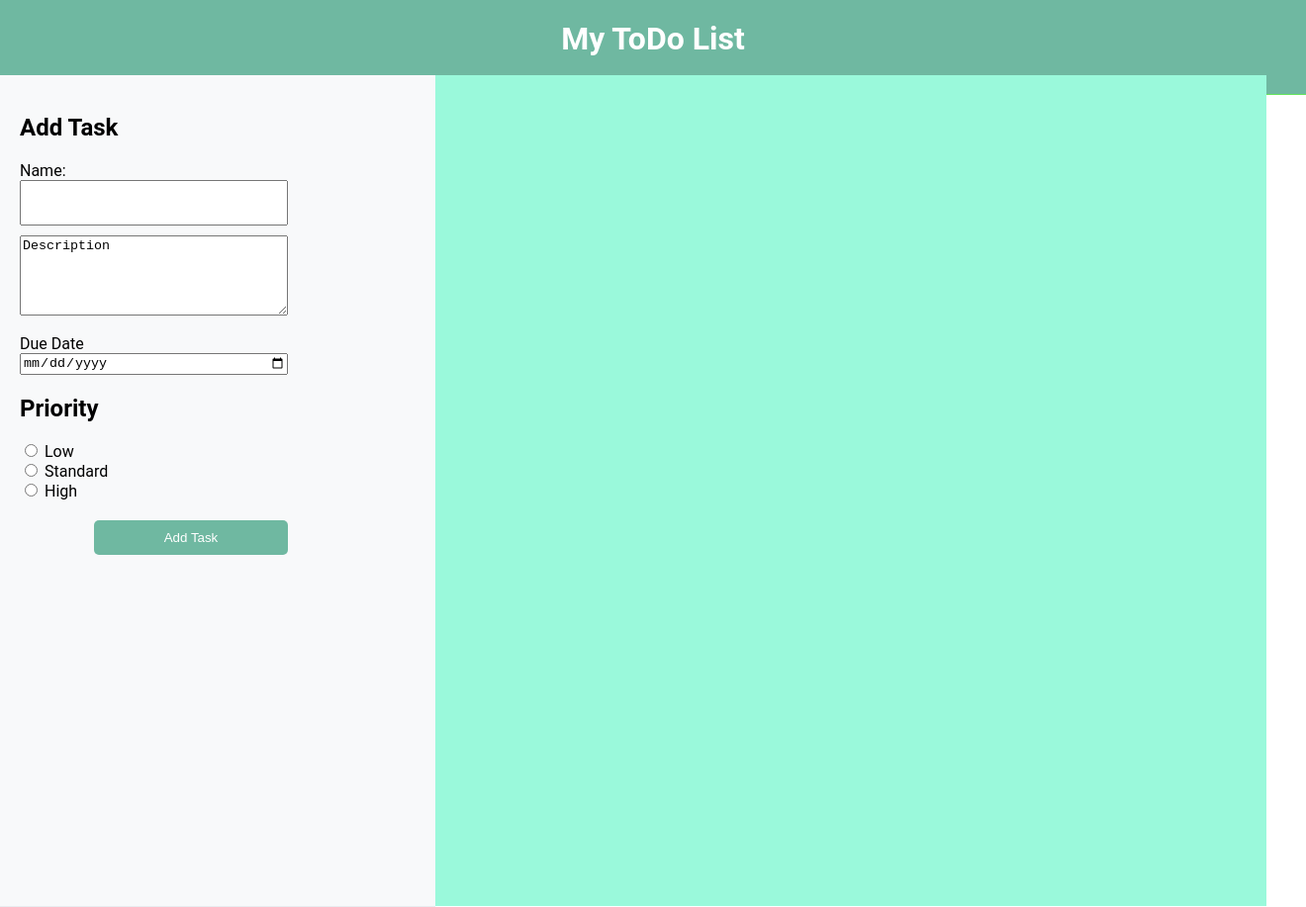
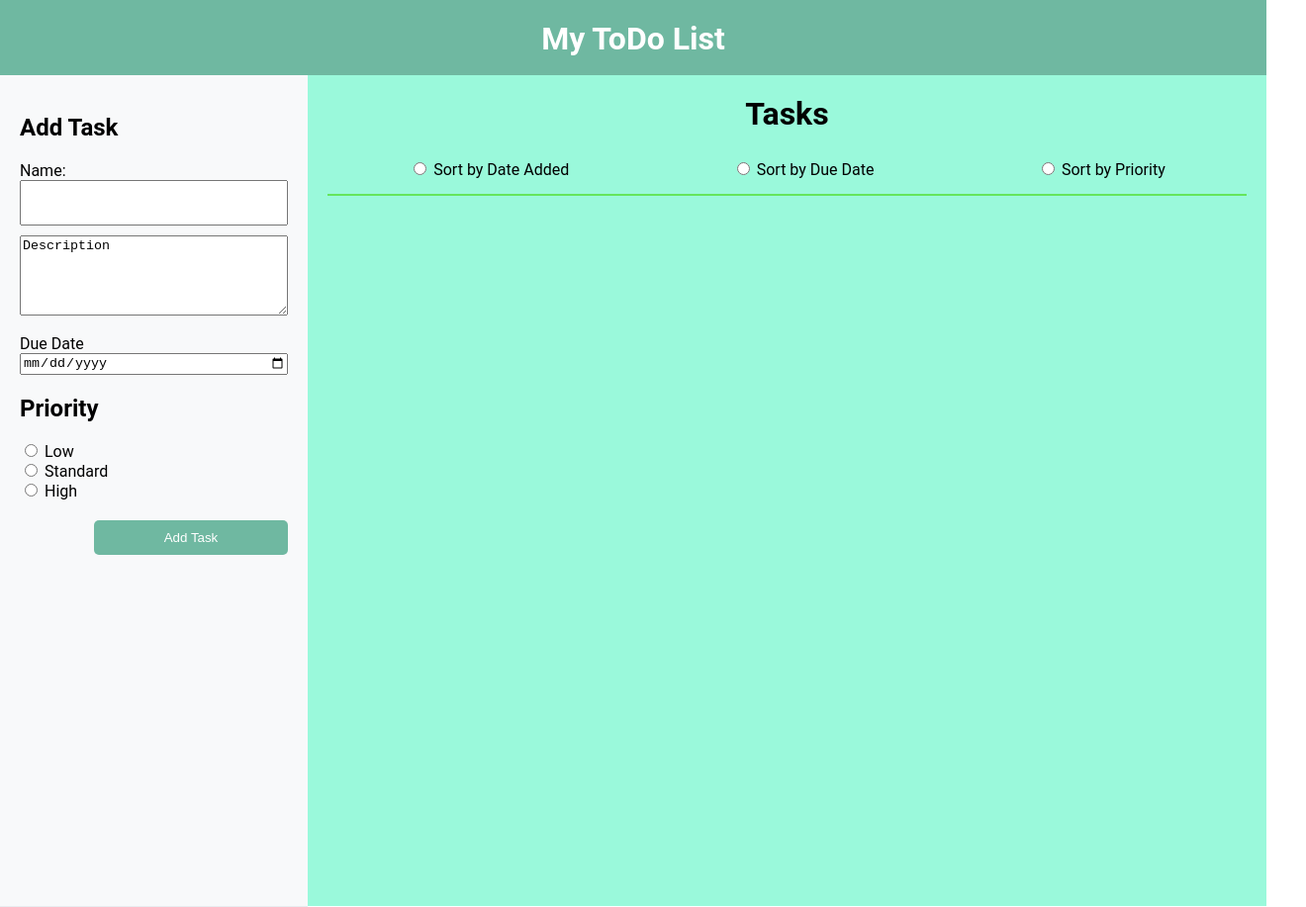
Before and after one commit to mrdoza/todo-list, a website built with webpack: page src/index.html in a window 1280 px wide. Shown: the whole page at 99% size, 1320 px wide, since content can reach past the window. Built offline with nearby package versions, Linux system fonts and the light colour scheme.

Commit message:
more styling added sort buttons added task label better flex sizing to elimate whitespace

```diff
--- a/src/index.html
+++ b/src/index.html
@@ -13,24 +13,16 @@
           <h2>Add Task</h2>
             <label for="task_name">Name:</label>
             <input type="text" id="task_name" name="task_name" />
-
             <label for="task_desc"></label>
-
-          <textarea rows="5" cols="30" id="task_desc" name="task_desc">
-Description</textarea
-          >
-
+            <textarea rows="5" cols="30" id="task_desc" name="task_desc">Description</textarea>
             <br />
             <label for="due_date">Due Date</label>
-
             <input type="date" id="due_date" name="due_date" />
-
           <h2>Priority</h2>
             <div>
               <input type="radio" id="low" name="priority" value="low" />
               <label for="low">Low</label>
             </div>
-
           <div>
             <input
               type="radio"
@@ -40,7 +32,6 @@ Description</textarea
             />
             <label for="standard">Standard</label>
           </div>
-
           <div>
             <input type="radio" id="high" name="priority" value="high" />
             <label for="high">High</label>
@@ -48,7 +39,38 @@ Description</textarea
           <button type="submit">Add Task</button>
         </form>
       </div>
-      <div id="rightPane" class="content"></div>
+      <div id="rightPane" class="content">
+        <h2>Tasks</h2>
+        <div class="sort_buttons">
+          <div>
+            <input
+              type="radio"
+              id="sort_date_added"
+              name="sort"
+              value="date_added"
+            />
+            <label for="sort_date_added">Sort by Date Added</label>
+          </div>
+          <div>
+            <input
+              type="radio"
+              id="sort_due_date"
+              name="sort"
+              value="due_date"
+            />
+            <label for="sort_due_date">Sort by Due Date</label>
+          </div>
+          <div>
+            <input
+              type="radio"
+              id="sort_priority"
+              name="sort"
+              value="priority"
+            />
+            <label for="sort_priority">Sort by Priority</label>
+          </div>
+        </div>
+      </div>
     </div>
   </body>
 </html>
--- a/src/style.css
+++ b/src/style.css
@@ -4,8 +4,8 @@ body {
   font-family: "Roboto", sans-serif;
 }
 header {
-  width: 100%;
-  padding: 10px 20px;
+  width: auto;
+  padding: 10px;
   border-bottom: 1px solid #65e55c;
   background-color: hsl(161, 34%, 58%);
   text-align: center;
@@ -31,7 +31,7 @@ h1 {
 }
 
 .content {
-  flex: 2;
+  flex: 4;
   padding: 20px;
   background-color: hsl(161, 89%, 79%);
   height: 100%;
@@ -52,9 +52,22 @@ button {
   border-radius: 5px;
   margin-top: 20px;
   margin-left: 75px;
-
 }
 form {
   display: flex;
   flex-direction: column;
 }
+.sort_buttons {
+  display: flex;
+  justify-content: space-around;
+  margin-top: 20px;
+  padding-bottom: 15px;
+  border-bottom: solid 2px #65e55c;
+}
+#rightPane {
+  text-align: center;
+}
+#rightPane h2 {
+  margin-top: 0;
+  font-size: 2em;
+}
```
Lines whose indentation alone changed are shown as unchanged.
